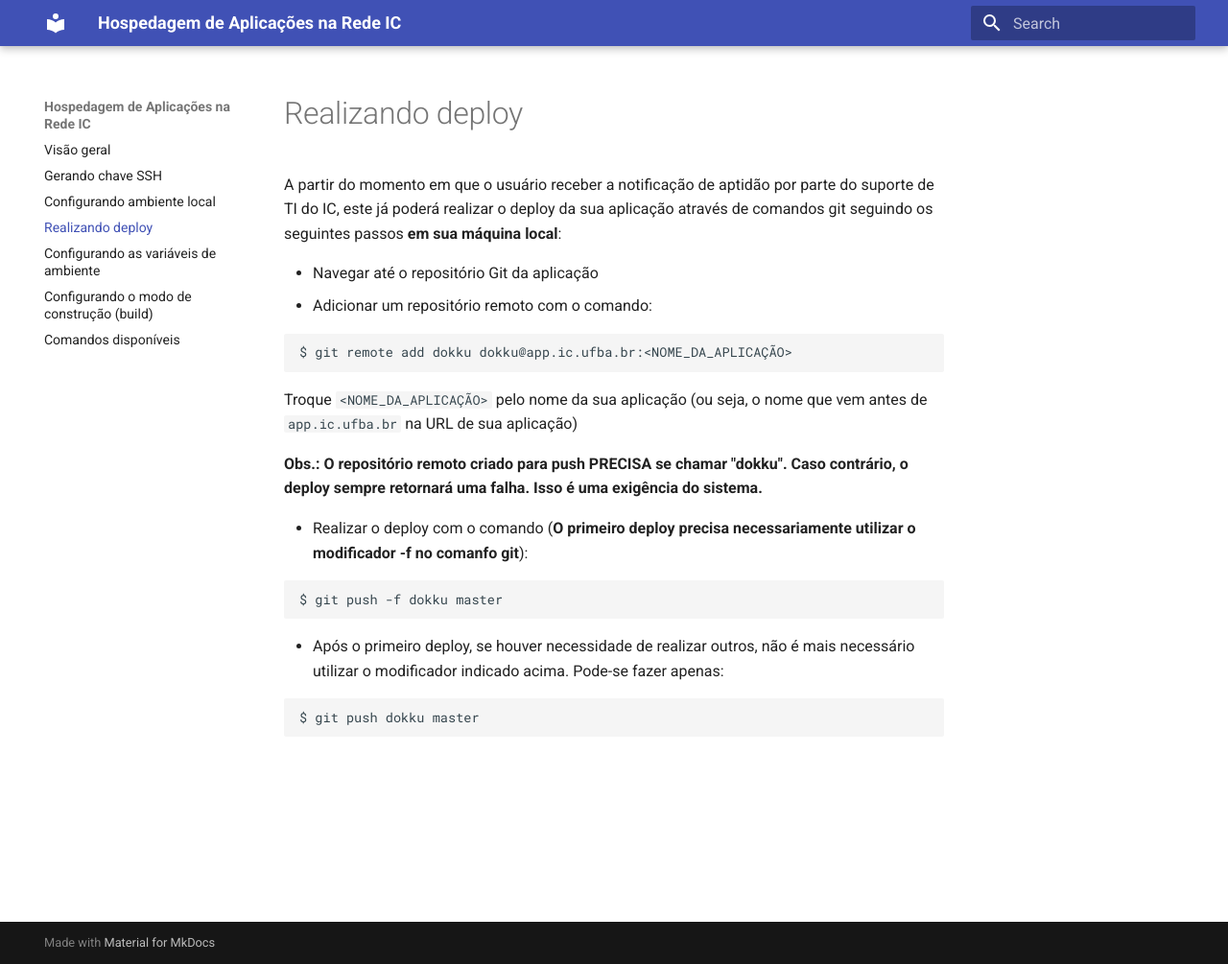
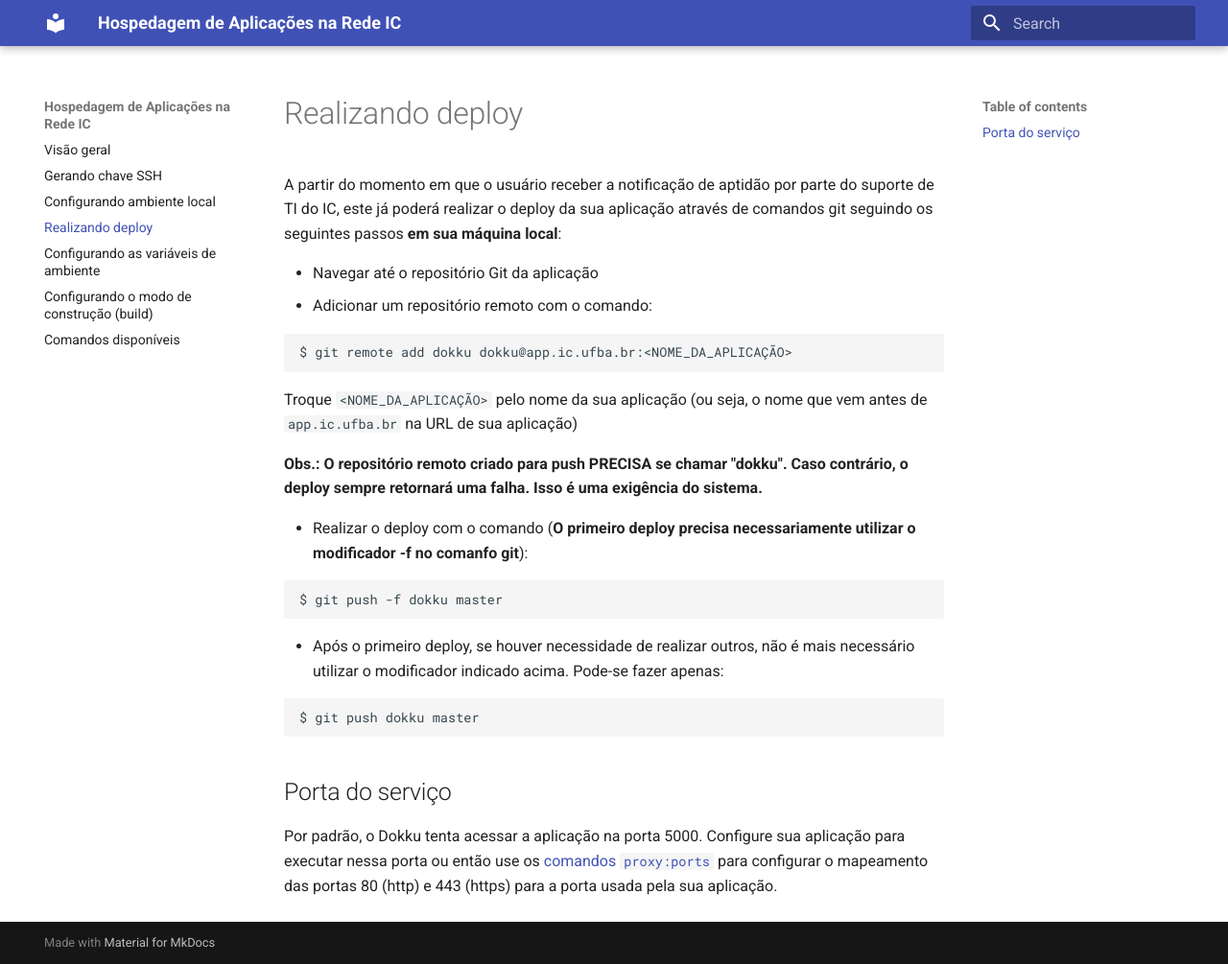
Before and after one commit to graco-ufba/app, an MkDocs documentation site: the page built from docs/deploy.md, in a window 1280 px wide and 1005 px high. Shown: the whole window at 96% size. Built offline with MkDocs 1.6.1 and Material for MkDocs 9.7.7, drawn with Linux system fonts in a browser that asks for light colours.

Commit message:
Update deploy.md

````diff
--- a/docs/deploy.md
+++ b/docs/deploy.md
@@ -24,3 +24,7 @@ $ git push -f dokku master
 ```
 $ git push dokku master
 ```
+
+## Porta do serviço
+
+Por padrão, o Dokku tenta acessar a aplicação na porta 5000. Configure sua aplicação para executar nessa porta ou então use os [comandos `proxy:ports`](https://dokku.com/docs~v0.28.4/networking/port-management/) para configurar o mapeamento das portas 80 (http) e 443 (https) para a porta usada pela sua aplicação.
````
